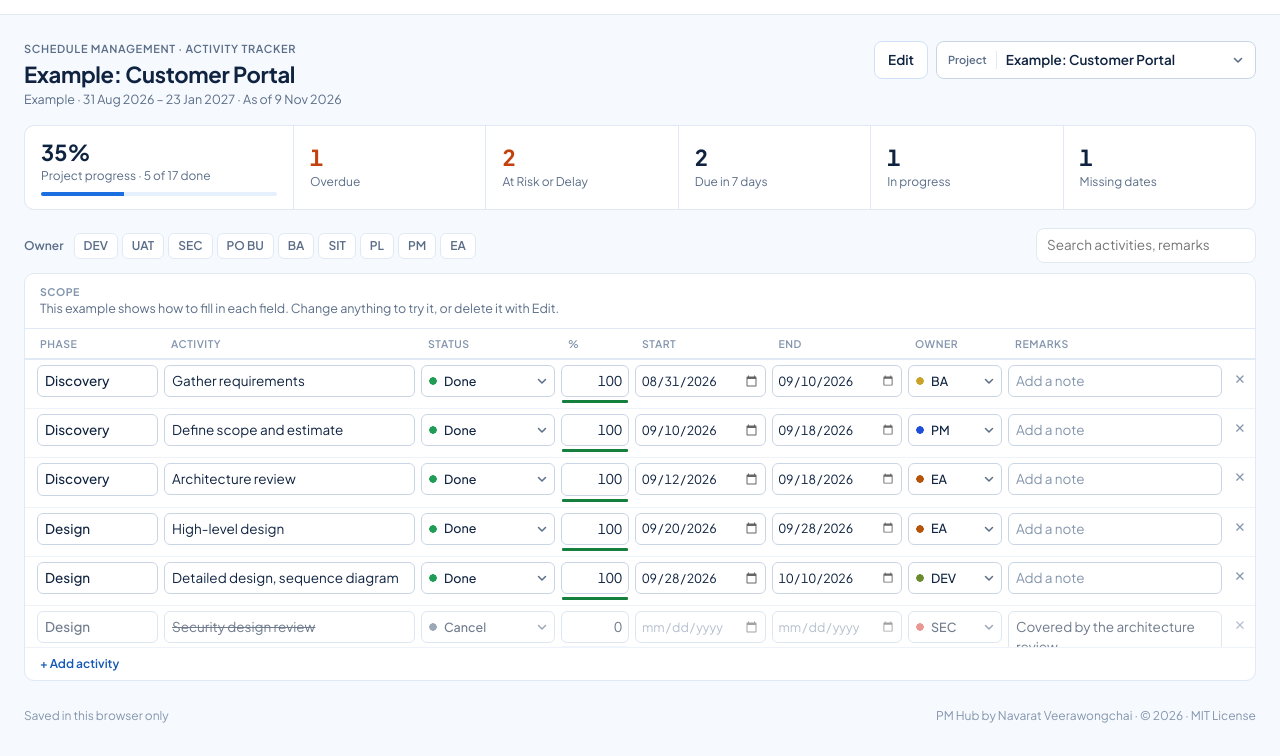
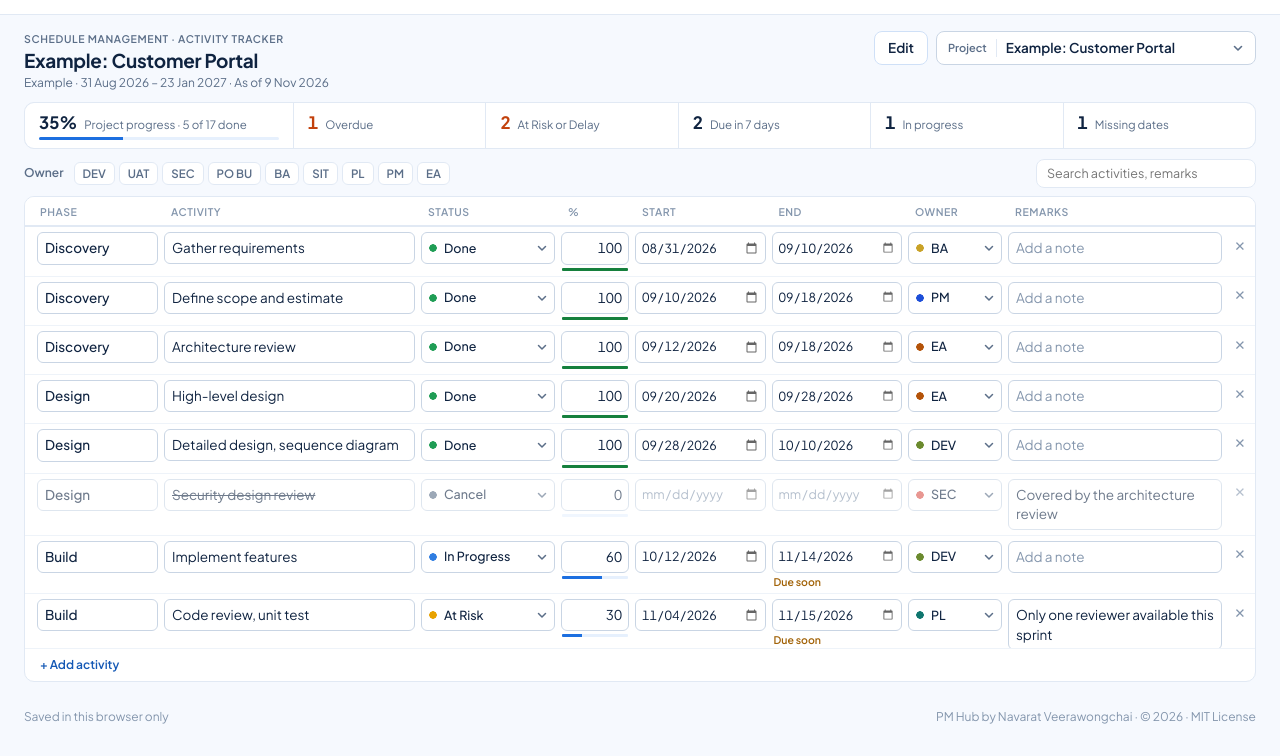
Before and after one commit to navaratveera/pm-hub, a plain HTML site: page activity-tracker/index.html in a window 1280 px wide. Shown: the part 44-800 px from the top of the page. Drawn offline with Linux system fonts and the light colour scheme.

Commit message:
Activity Tracker: compact header and summary, hide scope box
Co-Authored-By: Claude Opus 5.5 <noreply@anthropic.com>

```diff
--- a/activity-tracker/index.html
+++ b/activity-tracker/index.html
@@ -32,15 +32,15 @@ header .wrap{display:flex;align-items:center;gap:12px;min-height:58px;flex-wrap:
 .btn.small{padding:4px 10px;font-size:12px}
 :focus-visible{outline:2px solid var(--accent);outline-offset:1px}
 
-.head{display:flex;align-items:flex-start;justify-content:space-between;gap:20px;margin:26px 0 16px}
+.head{display:flex;align-items:flex-start;justify-content:space-between;gap:20px;margin:16px 0 10px}
 .head-l{min-width:0;flex:1}
-.eyebrow{font-size:11px;font-weight:600;letter-spacing:.06em;text-transform:uppercase;color:var(--muted)}
-h1{margin:3px 0 0;font-size:22px;line-height:1.25;letter-spacing:-.015em;font-weight:700}
-.asof{color:var(--muted);font-size:12.5px;margin-top:2px}
+.eyebrow{font-size:10.5px;font-weight:600;letter-spacing:.06em;text-transform:uppercase;color:var(--muted)}
+h1{margin:2px 0 0;font-size:19px;line-height:1.25;letter-spacing:-.015em;font-weight:700}
+.asof{color:var(--muted);font-size:12px;margin-top:1px}
 .head-r{display:flex;align-items:center;gap:8px;flex:0 1 auto;min-width:0}
-.head-r .btn{min-height:38px;white-space:nowrap}
+.head-r .btn{min-height:34px;padding-top:5px;padding-bottom:5px;white-space:nowrap}
 .sw{position:relative;min-width:0;width:320px;max-width:100%}
-.sw-btn{display:flex;align-items:center;gap:9px;width:100%;background:#fff;border:1px solid var(--field);border-radius:8px;padding:0 11px;cursor:pointer;text-align:left;min-height:38px}
+.sw-btn{display:flex;align-items:center;gap:9px;width:100%;background:#fff;border:1px solid var(--field);border-radius:8px;padding:0 11px;cursor:pointer;text-align:left;min-height:34px}
 .sw-btn:hover,.sw-btn[aria-expanded="true"]{border-color:var(--field-hover)}
 .sw-btn[aria-expanded="true"]{box-shadow:0 0 0 2px rgba(28,111,224,.14)}
 .sw-cap{flex:none;font-size:11px;font-weight:600;color:var(--muted);padding-right:9px;border-right:1px solid var(--line);line-height:18px}
@@ -70,24 +70,24 @@ h1{margin:3px 0 0;font-size:22px;line-height:1.25;letter-spacing:-.015em;font-we
 .nomatch{padding:28px 16px;text-align:center;color:var(--muted)}
 
 .stats{display:grid;grid-template-columns:1.4fr repeat(5,1fr);gap:1px;background:var(--line);border:1px solid var(--line);border-radius:10px;overflow:hidden}
-.stat{background:#fff;border:0;padding:13px 16px;text-align:left;min-width:0;position:relative}
+.stat{background:#fff;border:0;padding:8px 14px;display:flex;flex-wrap:wrap;align-items:baseline;column-gap:7px;text-align:left;min-width:0;position:relative}
 button.stat{cursor:pointer}
 button.stat:hover{background:var(--sky-50)}
 button.stat[aria-pressed="true"]{background:var(--sky-50)}
 button.stat[aria-pressed="true"]::after{content:"";position:absolute;left:0;right:0;bottom:0;height:2px;background:var(--accent)}
-.stat b{display:block;font-size:22px;line-height:1.2;font-weight:700;font-variant-numeric:tabular-nums}
-.stat span{font-size:12px;color:var(--muted)}
+.stat b{display:block;font-size:17px;line-height:1.3;font-weight:700;font-variant-numeric:tabular-nums}
+.stat span{font-size:11.5px;color:var(--muted);min-width:0}
 .stat.late.has b{color:var(--late)}
-.ptrack{height:4px;border-radius:2px;background:var(--sky-100);margin-top:7px;overflow:hidden}
+.ptrack{flex-basis:100%;height:3px;border-radius:2px;background:var(--sky-100);margin-top:4px;overflow:hidden}
 .ptrack i{display:block;height:100%;background:var(--accent)}
 
-.bar-f{display:flex;align-items:center;gap:8px;flex-wrap:wrap;margin:18px 0 10px}
+.bar-f{display:flex;align-items:center;gap:8px;flex-wrap:wrap;margin:10px 0 8px}
 .flabel{font-size:12px;color:var(--muted);font-weight:600;margin-right:2px}
 .chips{display:flex;gap:4px;flex-wrap:wrap}
-.chip{border:1px solid var(--line);border-radius:6px;padding:3px 9px;font-size:12px;font-weight:600;cursor:pointer;background:#fff;color:var(--muted)}
+.chip{border:1px solid var(--line);border-radius:6px;padding:2px 8px;font-size:11.5px;font-weight:600;cursor:pointer;background:#fff;color:var(--muted)}
 .chip:hover{border-color:var(--sky-200);color:var(--ink)}
 .chip[aria-pressed="true"]{background:var(--navy);border-color:var(--navy);color:#fff}
-#q{margin-left:auto;border:1px solid var(--line);border-radius:8px;padding:6px 10px;background:#fff;width:220px;max-width:100%}
+#q{margin-left:auto;border:1px solid var(--line);border-radius:8px;padding:4px 10px;font-size:12.5px;background:#fff;width:220px;max-width:100%}
 .clear{border:0;background:none;color:var(--accent-dark);font-weight:600;cursor:pointer;font-size:12px}
 
 /* quiet colour: a dot carries the meaning, the text stays readable */
@@ -97,7 +97,7 @@ button.stat[aria-pressed="true"]::after{content:"";position:absolute;left:0;righ
 .group{background:#fff;border:1px solid var(--line);border-radius:10px;margin-bottom:10px;overflow:hidden}
 .gtype{font-size:10px;font-weight:700;letter-spacing:.05em;color:#8A6500;background:#FBF3D9;border-radius:4px;padding:1px 6px;white-space:nowrap}
 .notes b{display:block;font-size:10.5px;letter-spacing:.05em;text-transform:uppercase;color:var(--faint)}
-.notes{padding:10px 15px;border-bottom:1px solid var(--line);font-size:12.5px;color:var(--muted);white-space:pre-wrap}
+.notes{padding:7px 15px;border-bottom:1px solid var(--line);font-size:12.5px;color:var(--muted);white-space:pre-wrap}
 .tscroll{overflow:auto}
 .tscroll thead th{position:sticky;top:0;z-index:2;background:#fff;box-shadow:inset 0 -1px 0 var(--line)}
 table{border-collapse:collapse;width:100%;min-width:1200px}
@@ -212,7 +212,7 @@ function example(){
    ["In Progress",60,-28,5],["At Risk",30,-5,6],["Delay",10,-6,-2],["Not Start",0,7,17],["Not Start",0,18,31],["Not Start",0,null,null],
    ["Not Start",0,32,36],["Not Start",0,37,38],["Not Start",0,39,39],["Not Start",0,40,54],["Not Start",0,40,70],["Not Start",0,71,75]];
   var notes={5:"Covered by the architecture review",7:"Only one reviewer available this sprint",8:"Waiting for the non-prod environment",11:"Date to be confirmed with the security team"};
-  return{id:nid(),example:true,type:"project",tag:"Example",name:"Example: Customer Portal",notes:"This example shows how to fill in each field. Change anything to try it, or delete it with Edit.",
+  return{id:nid(),example:true,type:"project",tag:"Example",name:"Example: Customer Portal",notes:"",
     acts:TEMPLATE.map(function(t,i){var f=fill[i],a=A(t[0],t[1],f[0],f[1],f[2]==null?"":shift(f[2]),f[3]==null?"":shift(f[3]),t[2]);a.remarks=notes[i]||"";return a})};
 }
 function starter(){var e=example();return{current:e.id,projects:[e]}}
@@ -296,7 +296,7 @@ function renderTracker(){
       '<td class="c-x"><button class="x" type="button" data-del="'+esc(a.id)+'" aria-label="Delete '+esc(a.name)+'">✕</button></td></tr>';
   }).join("");
   var msg=!p.acts.length?"No activities yet. Add the first one below.":!acts.length?"No activities match these filters.":"";
-  $("#body").innerHTML='<section class="group">'+(p.notes?'<div class="notes"><b>Scope</b>'+esc(p.notes)+'</div>':'')+
+  $("#body").innerHTML='<section class="group">'+
     (msg?'<div class="nomatch">'+msg+'</div>':'<div class="tscroll"><table><thead><tr><th class="c-phase">Phase</th><th>Activity</th><th class="c-status">Status</th><th class="c-pct">%</th><th class="c-date">Start</th><th class="c-date">End</th><th class="c-owner">Owner</th><th class="c-rem">Remarks</th><th class="c-x"></th></tr></thead><tbody>'+rows+'</tbody></table></div>')+
     '<div class="gfoot"><button class="link" type="button" data-addact="'+esc(p.id)+'">+ Add activity</button></div></section><datalist id="phases">'+PHASES.map(function(x){return '<option value="'+x+'">'}).join("")+'</datalist>';
   document.querySelectorAll('#body textarea').forEach(fit);
```
